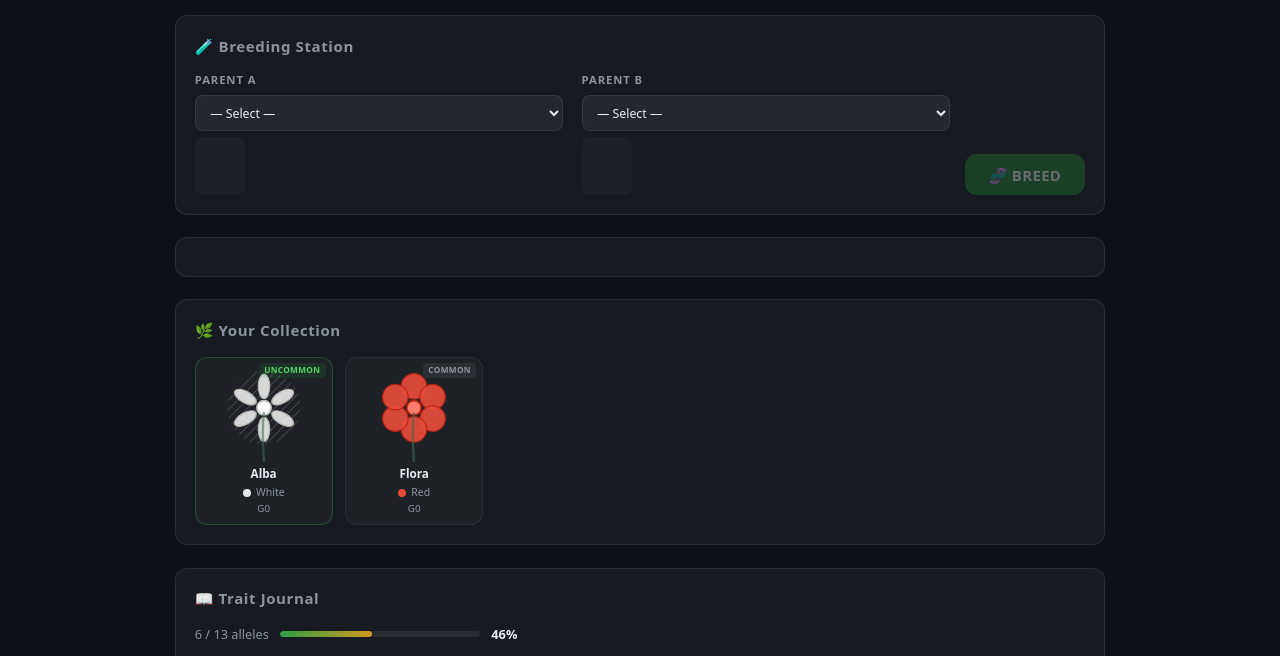
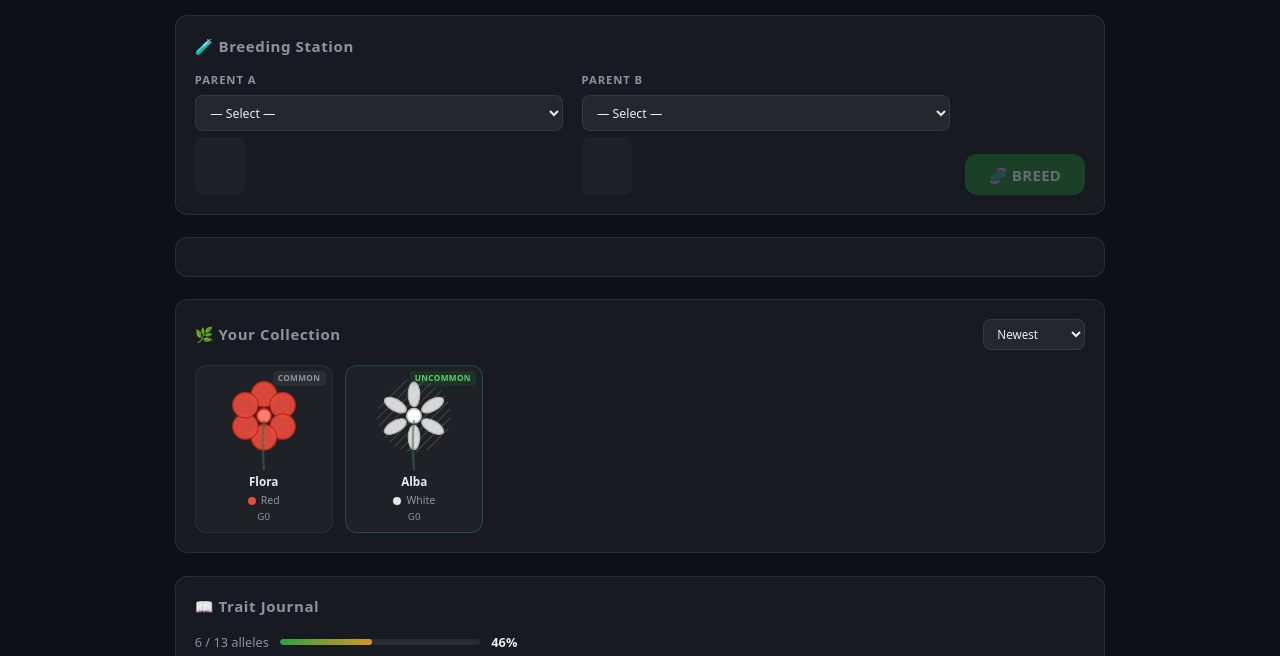
Before and after one commit to iamjawa/genesys, a plain HTML site: page index.html in a window 1280 px wide. Shown: the part 91-747 px from the top of the page. Drawn offline with Linux system fonts and the light colour scheme.

Commit message:
feat: sort collection by name, rarity, or generation with TDD
- Store.getAllSorted(by) returns sorted copy (A-Z for strings, descending for numbers)
- Sort dropdown above collection grid with options: Newest, Name A-Z, Rarity, Generation
- Tests for name sort order and rarity sort order

```diff
--- a/css/style.css
+++ b/css/style.css
@@ -97,6 +97,29 @@ section h2 {
   letter-spacing: .04em;
   margin-bottom: 1rem;
 }
+
+.section-header {
+  display: flex;
+  align-items: center;
+  justify-content: space-between;
+  margin-bottom: 1rem;
+  gap: .75rem;
+}
+.section-header h2 { margin-bottom: 0; }
+
+.sort-select {
+  background: rgba(255,255,255,.06);
+  border: 1px solid var(--border);
+  border-radius: var(--radius-sm);
+  color: var(--text);
+  padding: .35rem .6rem;
+  font-size: .78rem;
+  font-family: var(--font);
+  cursor: pointer;
+  outline: none;
+}
+.sort-select:focus { border-color: var(--accent); }
+.sort-select option { background: #161b22; color: var(--text); }
 
 /* ── Breeding Station ───────────────────────────────────────────── */
 
--- a/index.html
+++ b/index.html
@@ -51,7 +51,15 @@
 
     <!-- Collection -->
     <section id="collection-section">
-      <h2>🌿 Your Collection</h2>
+      <div class="section-header">
+        <h2>🌿 Your Collection</h2>
+        <select id="sort-select" class="sort-select">
+          <option value="discovered">Newest</option>
+          <option value="name">Name A-Z</option>
+          <option value="rarityScore">Rarity</option>
+          <option value="generation">Generation</option>
+        </select>
+      </div>
       <div id="collection" class="collection-grid"></div>
     </section>
 
--- a/js/app.js
+++ b/js/app.js
@@ -40,6 +40,7 @@ for (var oi = 0; oi < allOrgs.length; oi++) {
     dom.statsGen       = $('#stats-gen');
     dom.statsRarest    = $('#stats-rarest');
     dom.journalBody    = $('#journal-body');
+    dom.sortSelect     = $('#sort-select');
   }
 
   function bindEvents() {
@@ -48,13 +49,16 @@ for (var oi = 0; oi < allOrgs.length; oi++) {
     dom.modal.addEventListener('click', function(e) { if (e.target === dom.modal) closeModal(); });
     dom.parentASelect.addEventListener('change', updateBreedingUI);
     dom.parentBSelect.addEventListener('change', updateBreedingUI);
+    if (dom.sortSelect) dom.sortSelect.addEventListener('change', renderCollection);
   }
 
   // ── Collection ─────────────────────────────────────────────────
 
   function renderCollection() {
     dom.collection.innerHTML = '';
-    var all = store.getAll();
+    var sortBy = dom.sortSelect ? dom.sortSelect.value : 'discovered';
+    var all = sortBy === 'discovered' ? store.getAll() : store.getAllSorted(sortBy);
+    if (sortBy === 'discovered') all = all.reverse();
     if (!all.length) {
       dom.collection.innerHTML = '<div class="empty-state">No organisms yet. Start breeding!</div>';
       return;
--- a/js/organisms.js
+++ b/js/organisms.js
@@ -115,6 +115,16 @@ OrganismStore.prototype.rename = function(id, newName) {
 
 OrganismStore.prototype.getCount = function() { return this.organisms.length; };
 
+OrganismStore.prototype.getAllSorted = function(by) {
+  var copy = this.organisms.slice();
+  copy.sort(function(a, b) {
+    var va = a[by], vb = b[by];
+    if (typeof va === 'string') return va.localeCompare(vb);
+    return vb - va; // numeric: descending (highest first)
+  });
+  return copy;
+};
+
 OrganismStore.prototype.getMaxGeneration = function() {
   var max = 0;
   for (var i = 0; i < this.organisms.length; i++) {
```
Also changed, not shown: tests/runner.html (+27 -0 lines).
